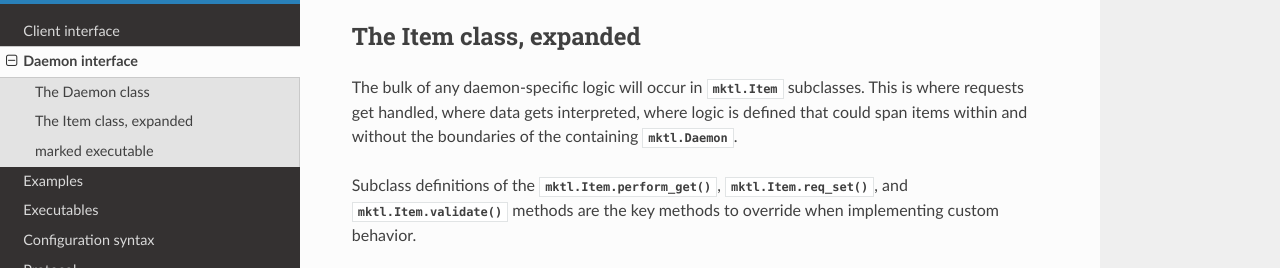
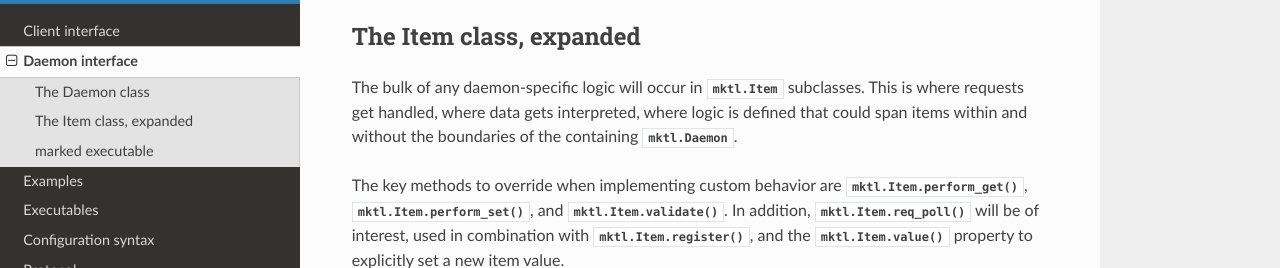
Before and after one commit to KeckObservatory/mKTL, a Sphinx documentation site: the page built from doc/daemon.rst, in a window 1280 px wide and 900 px high, scrolled down 984 px, cut to the strip 89-357 px from the top of the window. Built offline with Sphinx 7.4.7 and the Read the Docs theme 3.1.0, drawn with Linux system fonts in a browser that asks for light colours.

Commit message:
Highlighting perform_set() instead of req_set() for custom subclasses.

```diff
--- a/doc/daemon.rst
+++ b/doc/daemon.rst
@@ -59,12 +59,16 @@ subclasses. This is where requests get handled, where data gets interpreted,
 where logic is defined that could span items within and without the boundaries
 of the containing :class:`mktl.Daemon`.
 
-Subclass definitions of the :func:`mktl.Item.perform_get`,
-:func:`mktl.Item.req_set`, and :func:`mktl.Item.validate` methods
-are the key methods to override when implementing custom behavior.
+The key methods to override when implementing custom behavior are
+:func:`mktl.Item.perform_get`,
+:func:`mktl.Item.perform_set`, and
+:func:`mktl.Item.validate`.
+In addition, :func:`mktl.Item.req_poll` will be of interest, used in combination
+with :func:`mktl.Item.register`, and the :func:`mktl.Item.value` property to
+explicitly set a new item value.
 
 .. autoclass:: mktl.Item
-   :members: from_payload, perform_get, poll, publish, req_get, req_poll, req_set, to_payload, validate
+   :members: from_payload, perform_get, perform_set, poll, publish, req_get, req_poll, req_set, to_payload, validate
 
 
 marked executable
--- a/doc/example/daemon.rst
+++ b/doc/example/daemon.rst
@@ -69,17 +69,17 @@ An example subclass would have a structure like the following::
             # encapsulated as an mktl.Payload instance.
             pass
 
-        def req_set(self, request):
+        def perform_set(self, new_value):
             # Receive a request to set a new value for this item; return
             # once the request is complete.
             pass
 
 Note in particular the documentation for :func:`Item.perform_get` and
-:func:`Item.req_set`, as it covers the expected behavior of each method.
+:func:`Item.perform_set`, as it covers the expected behavior of each method.
 For our example, the various items are intended to represent the market
 spot price of different precious metals. In this case, the
 :func:`Item.perform_get` method may request the current value from a website,
-and :func:`Item.req_set` would not be defined, since we don't get to change
+and :func:`Item.perform_set` would not be defined, since we don't get to change
 the actual market value. To pick one example::
 
 
```
